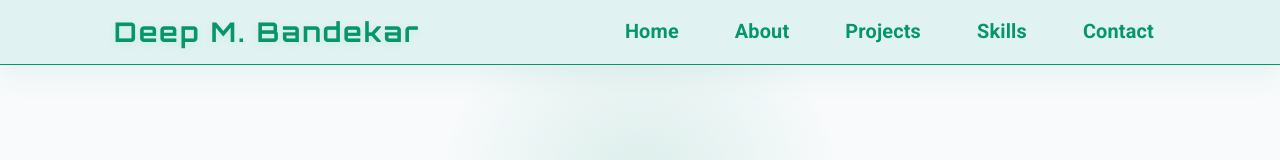
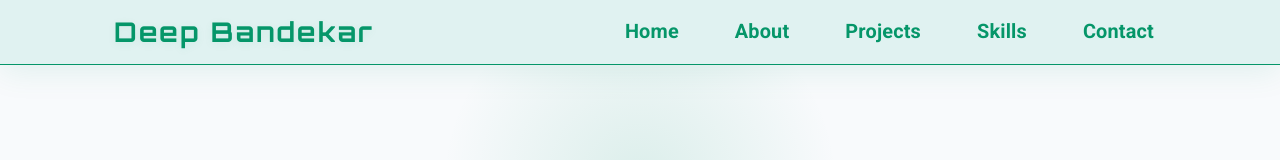
Before and after one commit to deep-0613/Portfolio, a website: page index.html in a window 1280 px wide. Shown: the top 160 px of the page. Drawn offline with Linux system fonts and the light colour scheme.

Commit message:
Portfolio added

```diff
--- a/index.html
+++ b/index.html
@@ -3,7 +3,7 @@
 <head>
   <meta charset="UTF-8" />
   <meta name="viewport" content="width=device-width, initial-scale=1.0"/>
-  <title>Deep M. Bandekar | Portfolio</title>
+  <title>Deep Bandekar | Portfolio</title>
   <link href="https://fonts.googleapis.com/css2?family=Orbitron:wght@700&family=Roboto:wght@400;700&display=swap" rel="stylesheet">
   <style>
     :root {
@@ -639,7 +639,7 @@
 <body>
   <nav>
     <div class="nav-container">
-      <div class="nav-logo">Deep M. Bandekar</div>
+      <div class="nav-logo">Deep Bandekar</div>
       <div class="nav-links">
         <a href="#home">Home</a>
         <a href="#about">About</a>
```
Also changed, not shown: 1 other file.
